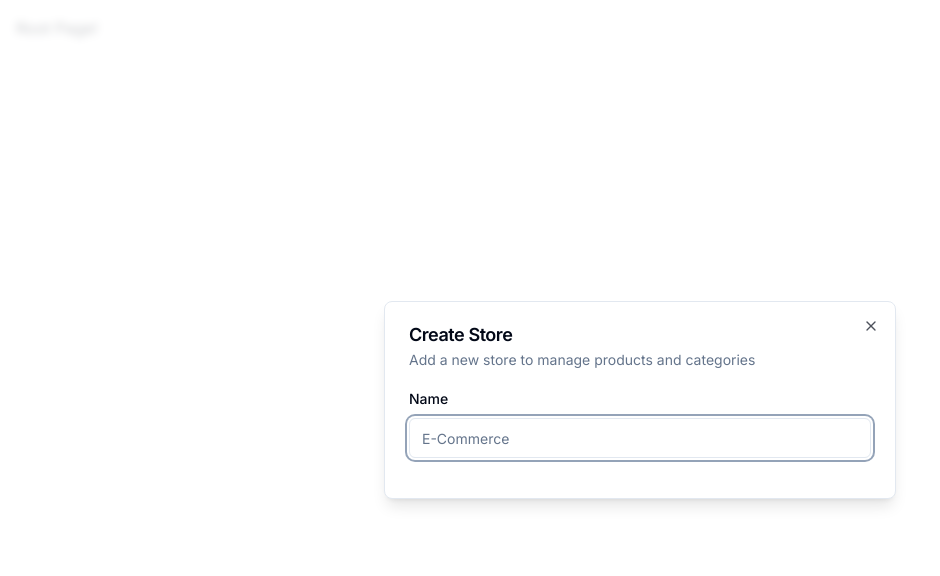
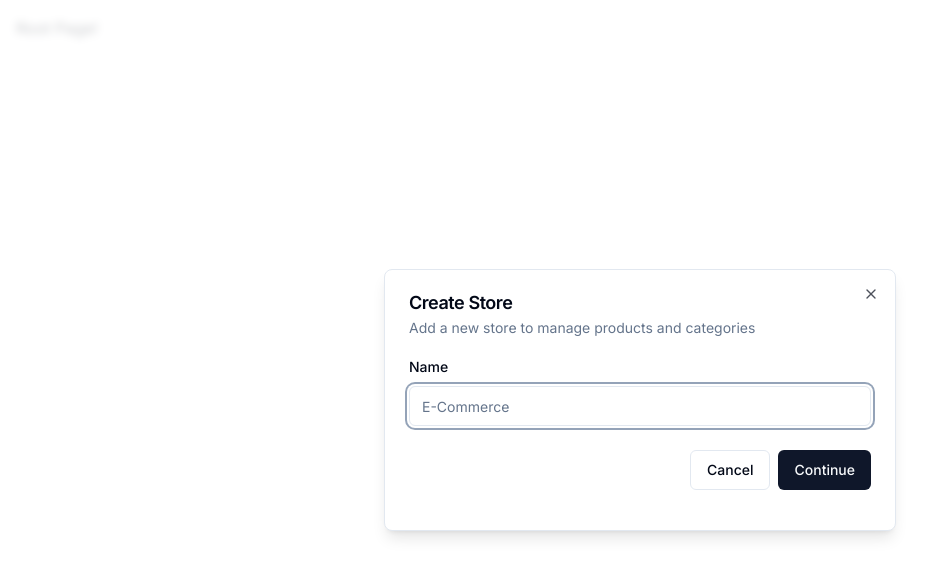
Before and after one commit to nleung77/ecommerce-admin-panel, a Next.js app in the folder ecommerce-admin/: page / in a window 1280 px wide. Shown: the top 576 px of the page, without its empty margins (0-940 px from the left). Built offline with nearby package versions, Linux system fonts and the light colour scheme.

Commit message:
added submit and cancel buttons on modal, and added required message

```diff
--- a/ecommerce-admin/components/modals/store-modal.tsx
+++ b/ecommerce-admin/components/modals/store-modal.tsx
@@ -11,9 +11,11 @@ import {
   FormField,
   FormItem,
   FormLabel,
-  FormControl
+  FormControl,
+  FormMessage
 } from "@/components/ui/form"
 import { Input } from "@/components/ui/input"
+import { Button } from "@/components/ui/button"
 
 
 const formSchema = z.object({
@@ -55,11 +57,18 @@ export const StoreModal = () => {
                     <FormControl>
                       <Input placeholder="E-Commerce" {...field} />
                     </FormControl>
+                    <FormMessage />
                   </FormItem>
                 )}
               />
-
-
+              <div className="pt-6 space-x-2 flex items-center justify-end w-full">
+                <Button
+                  variant="outline"
+                  onClick={storeModal.onClose}>
+                  Cancel
+                </Button>
+                <Button type="submit">Continue</Button>
+              </div>
             </form>
           </Form>
         </div>
```
